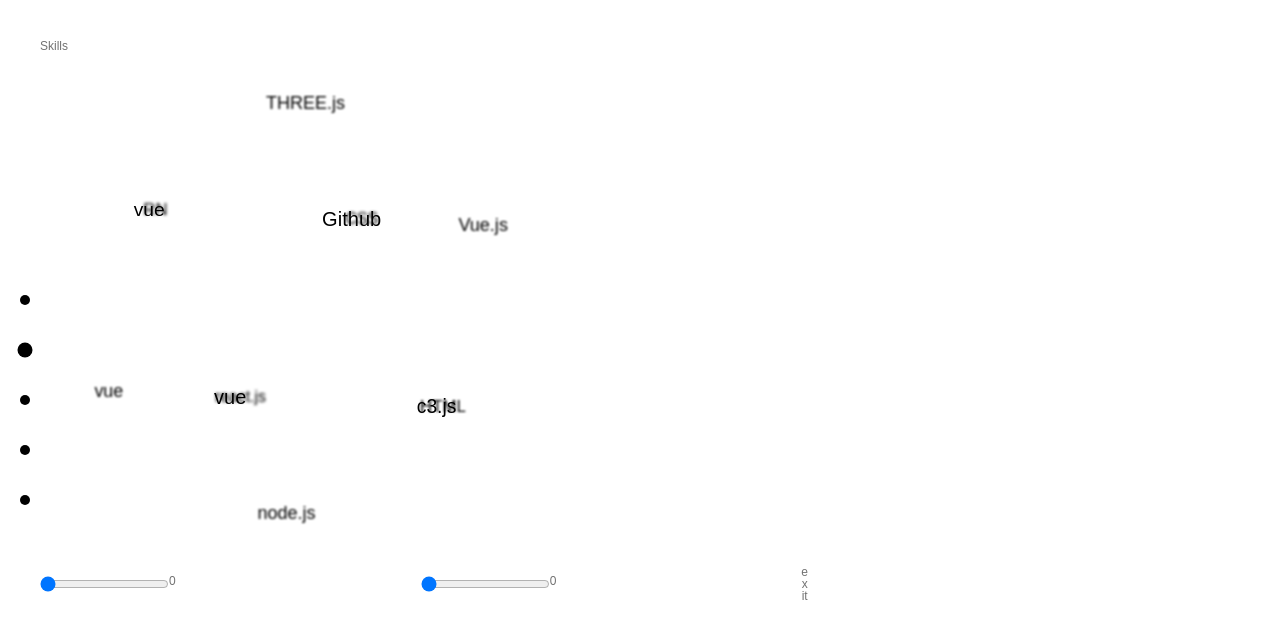
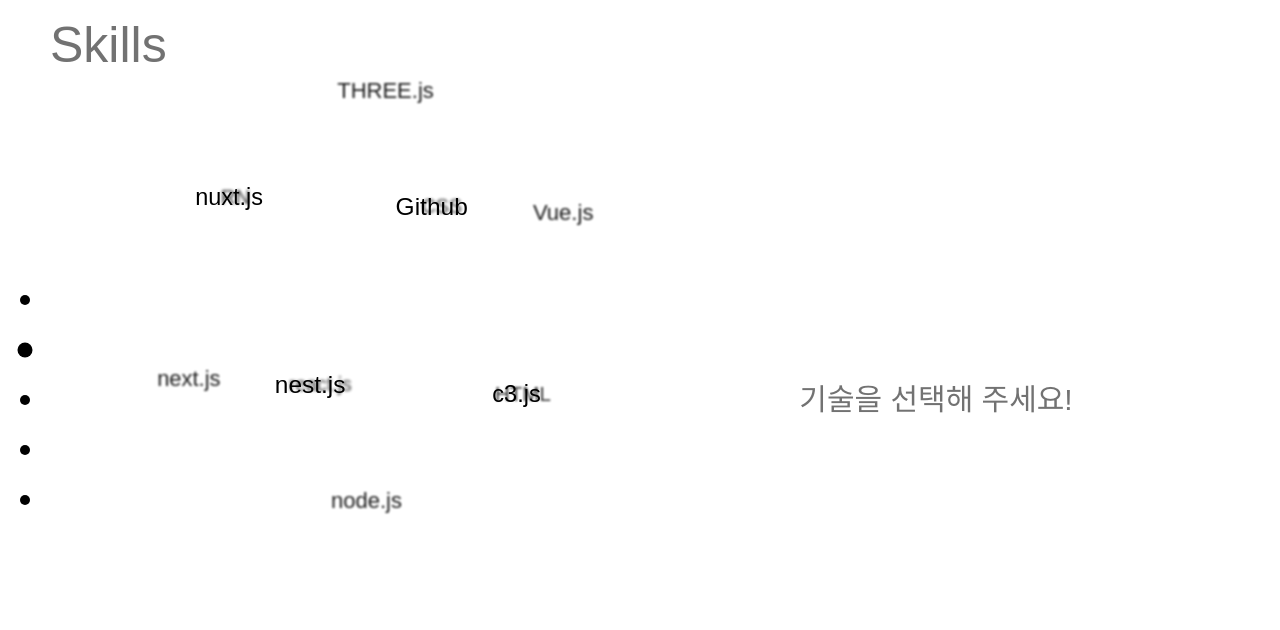
Before and after one commit to chansoo1280/portfolio, a Nuxt app in the folder frontend/: page /Skills in a window 1280 px wide. Shown: the top 630 px of the page. Built offline with nearby package versions, Linux system fonts and the light colour scheme; some icons are missing.

Commit message:
update myskills

```diff
--- a/frontend/assets/css/style.css
+++ b/frontend/assets/css/style.css
@@ -81,13 +81,14 @@
   color: #000;
 }
 #labels > div {
+  transition:font-size .3s, font-weight .3s;
   backface-visibility:hidden;
   padding: 10px;
   position: absolute; /* 캔버스 위에 자리잡도록 합니다.  */
   left: 0; /* 부모의 위 왼쪽에 기준하도록 합니다. */
   top: 0;
   cursor: pointer; /* 포인터가 위에 올라갔을 때 포인터 스타일을 바꿉니다. */
-  font-size: large;
+  font-size: 22px;
   font-weight:500;
   user-select: none; /* 텍스트를 선택할 수 없도록 합니다. */
 
@@ -96,6 +97,32 @@
     0 -1px 0 #000, 1px -1px 0 #000, 1px 0 0 #000, 1px 1px 0 #000, 0 1px 0 #000,
     -1px 1px 0 #000, -1px 0 0 #000; */
 }
+#labels > div.s_selected{
+  font-size:26px;
+  font-weight:bold;
+}
 #labels > div:hover {
   color: red;
 }
+/* .desc-enter-active > div,
+.desc-leave-active > div {
+  transform: translate(0, 0);
+  transition: transform 2.4s, opacity 0.4s;
+}
+.desc-enter > div,
+.desc-leave-active > div {
+  opacity: 0;
+  transform: translate(-300px, 0);
+} */
+
+.desc-enter-active {
+  transition: all .3s ease;
+}
+.desc-leave-active {
+  transition: all .3s cubic-bezier(1.0, 0.5, 0.8, 1.0);
+}
+.desc-enter, .desc-leave-to
+/* .slide-fade-leave-active below version 2.1.8 */ {
+  transform: translateX(10px);
+  opacity: 0;
+}
--- a/frontend/components/visual/MySkills.vue
+++ b/frontend/components/visual/MySkills.vue
@@ -1,42 +1,39 @@
 <template>
-  <div id="container">
+  <div id="container" class="skills">
     <canvas id="c"></canvas>
     <div
       id="labels"
       :style="'transform:' + (controls.isSelected ? 'scale(1.5)' : 'scale(1)')"
     ></div>
-
-    <div class="controls">
-      <input
-        v-model="inputX"
-        onchange="group.rotation.x = this.value"
-        type="range"
-        max="6.28"
-        min="0"
-        step="0.001"
-      />
-      <input
-        v-model="inputX"
-        onchange="group.rotation.x = this.value"
-        type="number"
-        step="0.001"
-      />
-      <input
-        v-model="inputY"
-        onchange="group.rotation.y = this.value"
-        type="range"
-        max="6.28"
-        min="0"
-        step="0.001"
-      />
-      <input
-        v-model="inputY"
-        onchange="group.rotation.y = this.value"
-        type="number"
-        step="0.001"
-      />
-      <button @click="bulrLabels()">exit</button>
-    </div>
+    <transition appear name="desc" mode="out-in" :duration="400">
+      <div v-if="controls.isSelected" key="desc" class="skills__desc">
+        <div class="skills__desc__header">
+          <button @click="bulrLabels()">
+            <i class="xi-close-thin"></i>
+            <span class="ir">닫기</span>
+          </button>
+          <h3>{{ desc.name }}</h3>
+        </div>
+        <div class="skills__desc__con">
+          <span>{{ desc.title }}</span>
+          <p>{{ desc.con }}</p>
+        </div>
+        <div class="skills__desc__footer">
+          <ul>
+            <li>
+              <a href="#a"> </a>
+            </li>
+            <li>
+              <a href="#a"> </a>
+            </li>
+            <li>
+              <a href="#a"> </a>
+            </li>
+          </ul>
+        </div>
+      </div>
+      <div v-else key="noti" class="skills__noti">기술을 선택해 주세요!</div>
+    </transition>
   </div>
 </template>
 
@@ -49,10 +46,18 @@
 export default Vue.extend({
   data() {
     return {
-      inputX: 0,
-      inputY: 0,
       controls: {
         isSelected: false,
+      },
+      desc: {
+        idx: 0,
+        name: 'Vue.js',
+        title: '"가장 많이 쓴 모던프레임워크"',
+        con: '설명설명 ',
+        rotate: {
+          x: 3.561,
+          y: 0.464,
+        },
       },
     }
   },
@@ -61,6 +66,8 @@
       {
         idx: 0,
         name: 'Vue.js',
+        title: '"가장 많이 쓴 모던프레임워크"',
+        con: '',
         rotate: {
           x: 3.561,
           y: 0.464,
@@ -69,6 +76,8 @@
       {
         idx: 1,
         name: 'HTML',
+        title: '"웹표준과 접근성을 준수한 마크업"',
+        con: '',
         rotate: {
           x: 6.034,
           y: 3.81,
@@ -77,6 +86,8 @@
       {
         idx: 2,
         name: 'CSS',
+        title: '"가장 많이 쓴 모던프레임워크"',
+        con: '설명설명 ',
         rotate: {
           x: 5.129,
           y: 0,
@@ -85,6 +96,8 @@
       {
         idx: 3,
         name: 'react.js',
+        title: '"가장 많이 쓴 모던프레임워크"',
+        con: '설명설명 ',
         rotate: {
           x: 5.074,
           y: 3.233,
@@ -93,6 +106,8 @@
       {
         idx: 4,
         name: 'RN',
+        title: '"가장 많이 쓴 모던프레임워크"',
+        con: '설명설명 ',
         rotate: {
           x: 4.228,
           y: 2.474,
@@ -132,7 +147,7 @@
       },
       {
         idx: 9,
-        name: 'vue',
+        name: 'nuxt.js',
         rotate: {
           x: 1.086,
           y: 0.668,
@@ -140,7 +155,7 @@
       },
       {
         idx: 10,
-        name: 'vue',
+        name: 'next.js',
         rotate: {
           x: 0.428,
           y: 1.572,
@@ -148,7 +163,7 @@
       },
       {
         idx: 11,
-        name: 'vue',
+        name: 'nest.js',
         rotate: {
           x: 1.933,
           y: 3.052,
@@ -173,6 +188,8 @@
     }
     window.controls = controls
 
+    const Duration = 100
+    const PI2 = Number(Math.PI.toFixed(3)) * 2
     init.call(this)
     animate()
 
@@ -268,11 +285,25 @@
       window.addEventListener('resize', onWindowResize)
     }
     function onLabelClick(e) {
+      const labelContainerElem = document.querySelector('#labels')
+      const target = e.target
+      const labelList = document.querySelector('#labels').children
       controls.enabled = false
-      const target = e.target
       controls.sel_idx = target.dataset.idx
       controls.isSelected = true
+
+      for (let i = 0; i < labelList.length; i++) {
+        if (
+          labelList[i].classList.contains('s_selected') &&
+          controls.sel_idx !== i
+        ) {
+          labelList[i].classList.remove('s_selected')
+        }
+      }
+
+      labelContainerElem.children[controls.sel_idx].classList.add('s_selected')
       this.controls.isSelected = true
+      this.desc = skills[controls.sel_idx]
     }
     function onLabelMouseOver() {
       if (controls.isSelected === true) return
@@ -304,6 +335,7 @@
         const y = ((vertex.y / 10) * -0.5 + 0.5) * canvas.clientHeight
         const z = (vertex.z / 10) * -0.5 + 0.5
         labelContainerElem.children[i].style.zIndex = ((z + 0.1) / 2 + 0.6) * 10
+        labelContainerElem.children[i].style.opacity = (z + 0.1) / 2 + 0.6
         labelContainerElem.children[i].style.filter =
           'blur(' + 2 * (1 - z) + 'px)'
         labelContainerElem.children[
@@ -318,12 +350,10 @@
         }
       }
     }
-    const Duration = 100
     function lerp(start, end, l) {
       return start + (end - start) * l
     }
     function animatePos(idx) {
-      console.log(idx)
       const timeSinceStart = (controls.now - controls.startTime) * 0.001
       const l = Math.min(timeSinceStart / Duration, 1)
       group.rotation.x = lerp(controls.startValue.x, skills[idx].rotate.x, l)
@@ -338,10 +368,9 @@
     }
     function animate(now) {
       const canvas = document.querySelector('#c')
-      const labelContainerElem = document.querySelector('#labels')
       if (controls.enabled) {
-        group.rotation.x = (group.rotation.x + 0.002) % (Math.PI * 2)
-        group.rotation.y = (group.rotation.y + 0.002) % (Math.PI * 2)
+        group.rotation.x = (group.rotation.x + 0.002) % PI2
+        group.rotation.y = (group.rotation.y + 0.002) % PI2
       } else if (controls.isSelected === true) {
         if (controls.startTime === null) {
           controls.startTime = performance.now()
@@ -349,8 +378,8 @@
         if (controls.sel_idx) {
           controls.now = now
           controls.startValue = {
-            x: Number(group.rotation.x),
-            y: Number(group.rotation.y),
+            x: group.rotation.x,
+            y: group.rotation.y,
           }
           animatePos(controls.sel_idx)
         }
@@ -369,6 +398,12 @@
   },
   methods: {
     bulrLabels() {
+      const labelList = document.querySelector('#labels').children
+      for (let i = 0; i < labelList.length; i++) {
+        if (labelList[i].classList.contains('s_selected')) {
+          labelList[i].classList.remove('s_selected')
+        }
+      }
       this.controls.isSelected = false
       controls.isSelected = false
       controls.enabled = true
@@ -378,26 +413,93 @@
 </script>
 
 <style lang="scss" scoped>
-.controls {
+.skills {
+  margin: 0 0 0 80px;
+  position: relative;
   display: flex;
-}
-#container {
-  position: relative;
-  width: 768px;
-  height: 768px;
-  /* &::before {
-    content: '';
-    display: block;
-    width: 10px;
-    height: 10px;
-    position: absolute;
-    top: 174px;
-    left: 217px;
-    background: #000;
-  } */
+  height: 100%;
   & > canvas {
     width: 100%;
     height: 100%;
+    max-width: 768px;
+    max-height: 768px;
   }
 }
+.skills__desc {
+  position: relative;
+  z-index: 9;
+  padding: 10px;
+  display: flex;
+  flex-direction: column;
+  flex: 1;
+  height: 100%;
+  box-sizing: border-box;
+  background: rgba(255, 255, 255, 0.8);
+}
+.skills__desc__header {
+  animation: slide-ani 0.3s 0.4s forwards;
+  transform: translateX(20px);
+  opacity: 0;
+  display: flex;
+  justify-content: flex-start;
+  align-items: center;
+  font-size: 30px;
+  & > button {
+    padding: 0 10px;
+    height: 40px;
+    & > i {
+      font-size: 30px;
+    }
+  }
+}
+
+.skills__desc__con {
+  animation: slide-ani 0.3s 0.6s forwards;
+  transform: translateX(20px);
+  opacity: 0;
+  flex: 1;
+  width: 100%;
+  & > span {
+    padding: 20px 10px;
+    display: block;
+    box-sizing: border-box;
+    font-size: 40px;
+    font-weight: 500;
+    text-align: center;
+  }
+  & > p {
+    font-size: 20px;
+  }
+}
+.skills__desc__footer {
+  animation: slide-ani 0.3s 0.8s forwards;
+  transform: translateX(20px);
+  opacity: 0;
+  & > ul {
+    display: flex;
+
+    & > li {
+      flex: 1;
+    }
+  }
+}
+@keyframes slide-ani {
+  0% {
+    opacity: 0;
+    transform: translateX(20px);
+  }
+  100% {
+    opacity: 1;
+    transform: translateX(0px);
+  }
+}
+.skills__noti {
+  position: relative;
+  display: flex;
+  justify-content: center;
+  align-items: center;
+  flex: 1;
+  height: 100%;
+  font-size: 30px;
+}
 </style>
--- a/frontend/nuxt.config.js
+++ b/frontend/nuxt.config.js
@@ -1,12 +1,11 @@
 export default {
   // Target: https://go.nuxtjs.dev/config-target
   target: 'static',
-
   // Global page headers: https://go.nuxtjs.dev/config-head
   head: {
-    title: 'frontend',
+    title: 'Chansoo\'s Portfolio',
     htmlAttrs: {
-      lang: 'en',
+      lang: 'ko',
     },
     meta: [
       { charset: 'utf-8' },
--- a/frontend/pages/Home.vue
+++ b/frontend/pages/Home.vue
@@ -14,6 +14,9 @@
   data() {
     return {}
   },
+  head: {
+    title: "Chansoo's Portfolio - Home",
+  },
   mounted() {},
   methods: {},
 })
--- a/frontend/pages/Skills.vue
+++ b/frontend/pages/Skills.vue
@@ -21,5 +21,11 @@
 </script>
 <style lang="scss" scoped>
 .l_main {
+  & > h1 {
+    position: absolute;
+    top: 20px;
+    left: 50px;
+    font-size: 50px;
+  }
 }
 </style>
```
Also changed, not shown: 7 other files (tests, documents, lock files or other folders).
